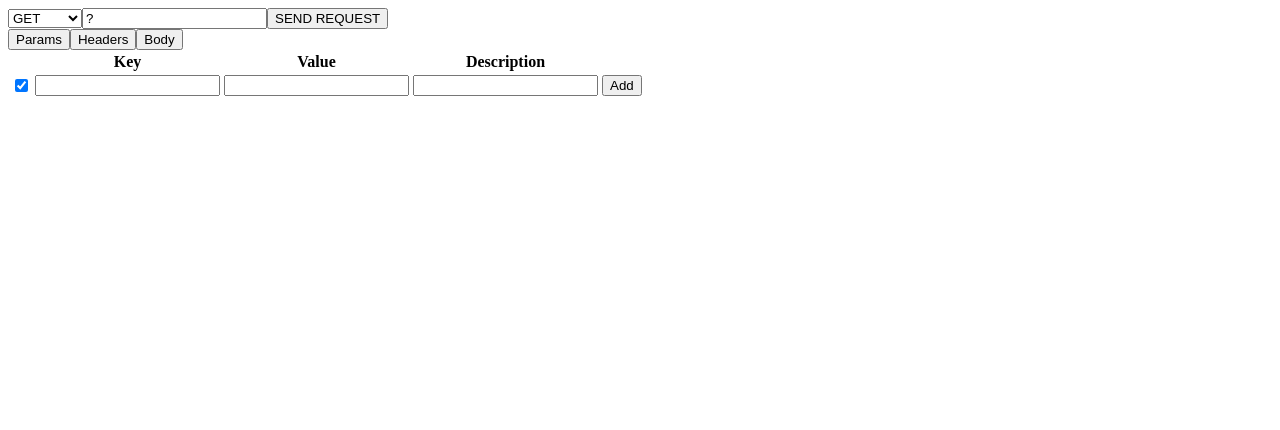
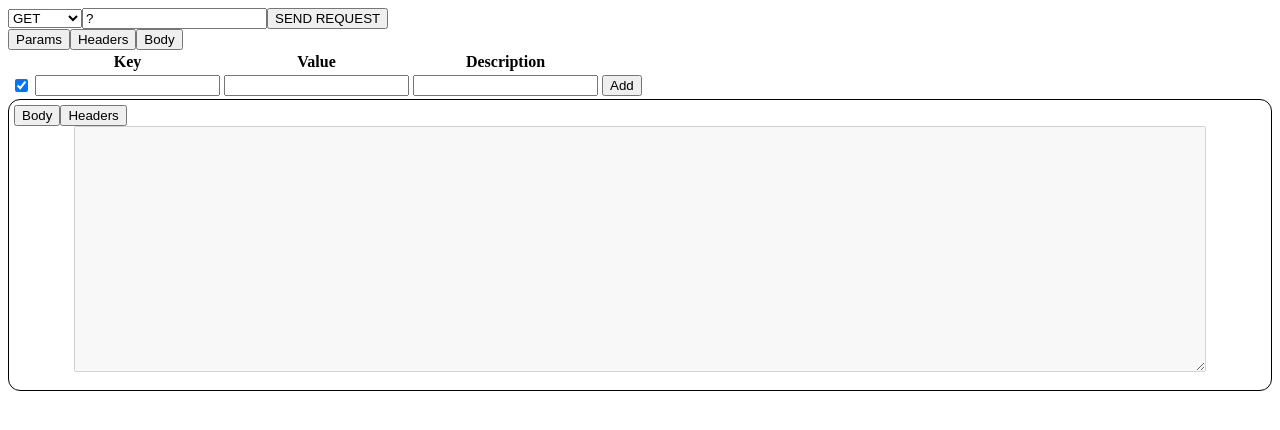
Before and after one commit to IvnMatz/another-postman-clone, a Next.js app: page / in a window 1280 px wide. Shown: the top 430 px of the page. Built offline with nearby package versions, Linux system fonts and the light colour scheme.

Commit message:
show response (WIP)

```diff
--- a/app/components/app.jsx
+++ b/app/components/app.jsx
@@ -1,4 +1,6 @@
 'use client'
+
+import "./styles.css";
 
 import Searcher from "./request";
 import ConfigTabs from "./config_request/ConfigTabs";
@@ -8,12 +10,13 @@ import { useState } from "react";
 export default function App() {
 
   const [params, setParams] = useState([]);
+  const [response, setResponse] = useState({});
 
   return (
     <div>
-      <Searcher params={params} />
+      <Searcher params={params} Setresp={setResponse} />
       <ConfigTabs setParams={setParams} params={params} />
-      <Response />
+      <Response responseData={response} />
     </div>
   );
 }
--- a/app/components/request.jsx
+++ b/app/components/request.jsx
@@ -1,10 +1,12 @@
 'use client'
 
-import { useEffect, useRef } from "react"
+import { useEffect, useRef, useState } from "react"
 
-export default function Searcher( {params} ){
+export default function Searcher( {params, Setresp} ){
     const methodRef = useRef(null);
     const urlRef = useRef(null);
+
+    const [response, setResponse] = useState({});
 
     useEffect( () => {
         let parameters = "?" ;
@@ -18,7 +20,10 @@ export default function Searcher( {params} ){
             }
             index++;
         }
-        urlRef.current.value = urlRef.current.value.slice(0, urlRef.current.value.indexOf("?"));
+        if(urlRef.current.value.indexOf("?") > 0){
+            urlRef.current.value = urlRef.current.value.slice(0, urlRef.current.value.indexOf("?"));
+        }
+
         urlRef.current.value += parameters;
     }, [params] )
 
@@ -29,9 +34,15 @@ export default function Searcher( {params} ){
                 "Content-Type": "application/json"
             }
         })
-        if(response.ok){
-            alert('EEEE')
+        const obj = {
+            status : response.status,
+            status_txt : response.statusText,
+            headers : response.headers,
+            body : await response.text()
+
         }
+        setResponse(obj);
+        Setresp(obj);
     }
 
     return(
--- a/app/components/response.jsx
+++ b/app/components/response.jsx
@@ -1,10 +1,45 @@
+import { useEffect, useRef, useState } from "react";
 
 
-export default function Response(){
+export default function Response({ responseData }){
+    const textRef = useRef(null);
+    const [aTab, cTab] = useState("body");
+    const [status, setStatus] = useState("");
+    const [id, setID] = useState("");
+    let content = "";
+
+    if(aTab == "body"){
+        content = <textarea ref={textRef} disabled={true}></textarea>
+    }else if(aTab == "headers"){
+        content = "headers"
+    }
+
+    let dynamicId = "";
+    const statusCode = parseInt(responseData?.status);
+    if (statusCode >= 200 && statusCode < 300) dynamicId = "ok";
+    else if (statusCode >= 300 && statusCode < 400) dynamicId = "red";
+    else if (statusCode >= 400 && statusCode < 500) dynamicId = "clientError";
+    else if (statusCode >= 500) dynamicId = "serverError";
+
+    useEffect( () => {
+        if(Object.keys(responseData).length > 0 && aTab=="body"){
+            textRef.current.value = responseData.body;
+            let statusText = responseData.status.toString();
+            setStatus(statusText);
+        }
+    } )
 
     return(
-        <div className="responseShow">
+        <div className="ResponseDiv">
+            <div className="ResponseTabs">
+                <button onClick={() => cTab("body")}> Body </button>
+                <button onClick={() => cTab("headers")}> Headers </button>
 
+                <div className="StatusDiv" id={dynamicId} >
+                    {status}
+                </div>
+            </div>
+            {content}
         </div>
     );
 }
--- /dev/null
+++ b/app/components/styles.css
@@ -0,0 +1,38 @@
+.ResponseDiv{
+    border: 1px solid black;
+    padding: 5px;
+    border-radius: 12px;
+    text-align: center;
+    height: 35vh;
+    max-height: 35vh;
+}
+
+.ResponseTabs{
+    text-align: left;
+}
+
+.StatusDiv{
+    margin-left: 20px;
+    display: inline-block;
+    padding: 5px;
+}
+
+.ResponseDiv textarea{
+    width: 90%;
+    height: 30vh;
+
+}
+
+/* STATUS BACKGROUNDS */
+#ok{
+    background-color: rgba(122, 250, 122, 0.63);
+}
+#red{
+    background-color: rgba(172, 236, 255, 0.822);
+}
+#clientError{
+    background-color: rgba(255, 80, 80, 0.733);
+}
+#serverError{
+    background-color: rgba(255, 242, 66, 0.712);
+}
```
